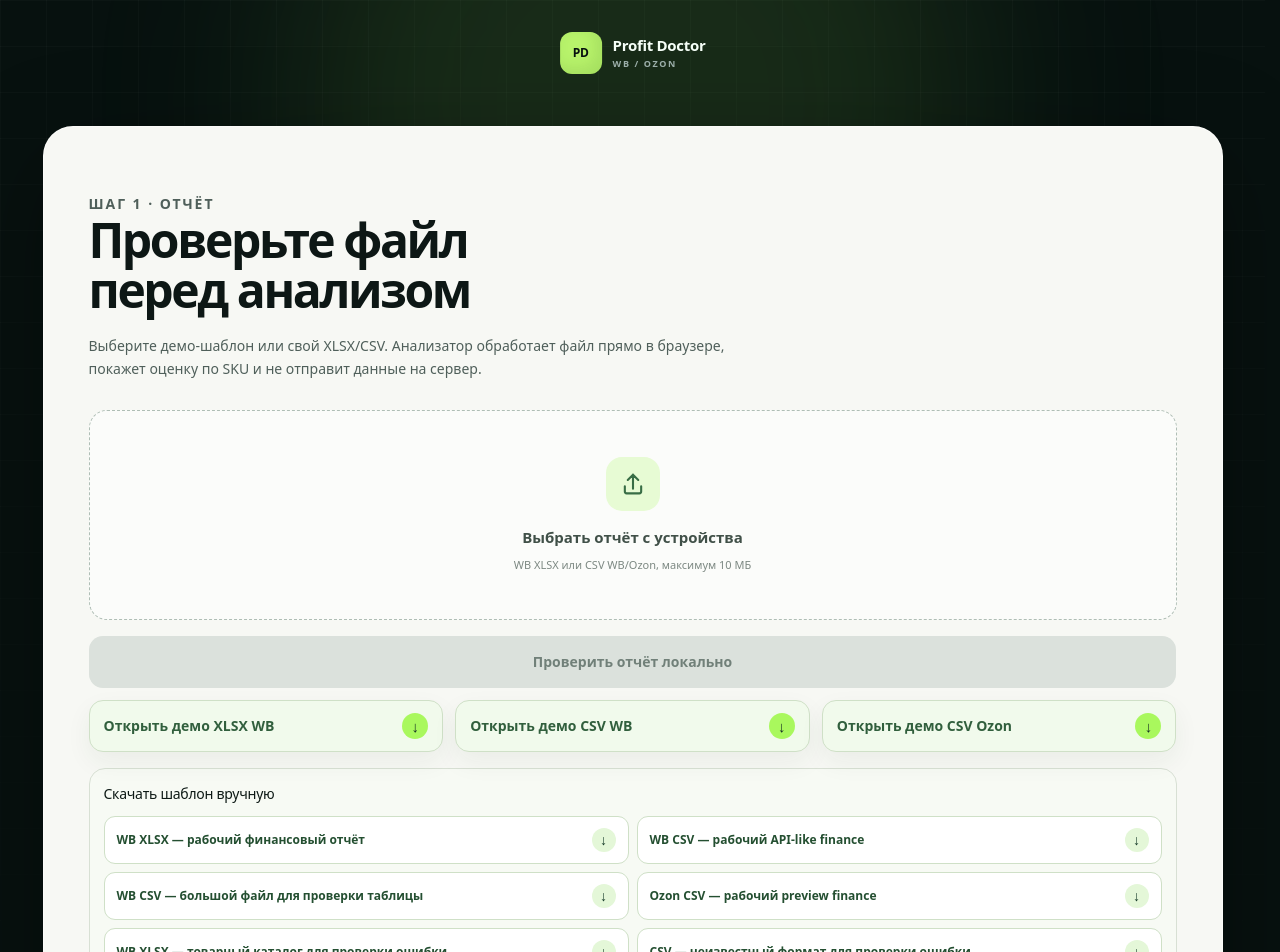
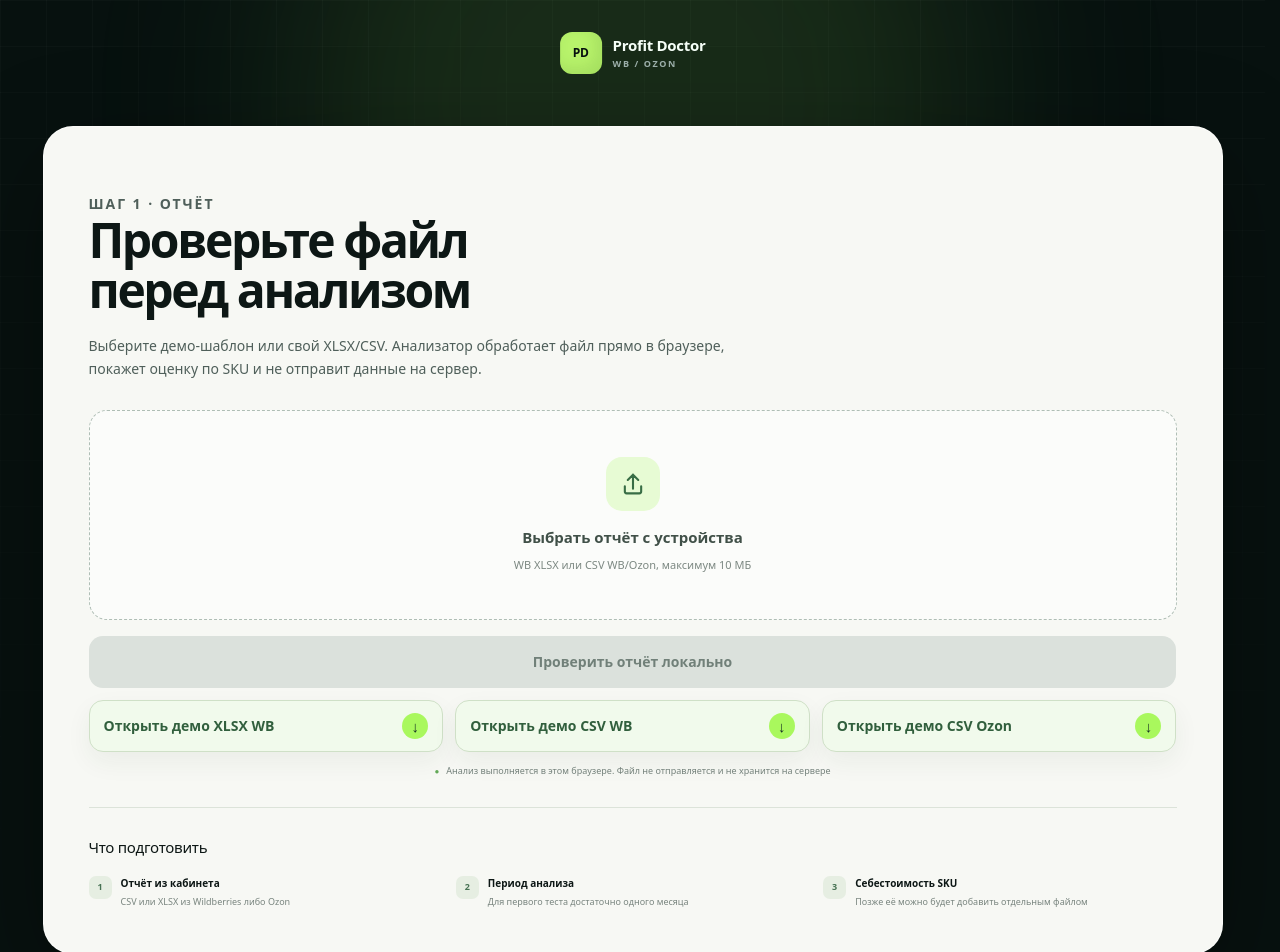
Before and after one commit to aegorova004-ui/Profit-Doctor-WB-Ozon, a Next.js app: page /upload in a window 1280 px wide. Shown: the top 952 px of the page. Built offline with nearby package versions, Linux system fonts and the light colour scheme.

Commit message:
Убрать ручной список демо-шаблонов из UI

```diff
--- a/src/app/globals.css
+++ b/src/app/globals.css
@@ -2379,78 +2379,6 @@
   background: #f4faef;
 }
 
-.demo-templates {
-  display: grid;
-  gap: 12px;
-  margin-top: 16px;
-  padding: 14px;
-  border: 1px solid #d8e0d4;
-  border-radius: 16px;
-  background: #f7faf4;
-}
-
-.demo-templates h2 {
-  margin: 0;
-  color: #0d1915;
-  font-size: 14px;
-  letter-spacing: -0.02em;
-}
-
-.demo-templates p {
-  margin: 5px 0 0;
-  color: #5d6c64;
-  font-size: 12px;
-  line-height: 1.5;
-}
-
-.demo-templates ul {
-  display: grid;
-  grid-template-columns: repeat(2, minmax(0, 1fr));
-  gap: 8px;
-  margin: 0;
-  padding: 0;
-  list-style: none;
-}
-
-.demo-templates a {
-  display: flex;
-  align-items: center;
-  justify-content: space-between;
-  gap: 12px;
-  min-height: 100%;
-  padding: 11px 12px;
-  color: #244f31;
-  border: 1px solid #cfe0c7;
-  border-radius: 11px;
-  background: #ffffff;
-  font-size: 12px;
-  font-weight: 800;
-  line-height: 1.35;
-  text-decoration: none;
-}
-
-.demo-templates a span:first-child {
-  min-width: 0;
-}
-
-.demo-templates a span[aria-hidden="true"] {
-  width: 24px;
-  height: 24px;
-  flex: 0 0 auto;
-  display: grid;
-  place-items: center;
-  color: #173c2a;
-  border-radius: 999px;
-  background: #e4f7d8;
-  font-size: 14px;
-  line-height: 1;
-}
-
-.demo-templates a:hover {
-  border-color: #9bc686;
-  background: #edf9e7;
-}
-
 .upload-privacy {
   display: flex;
   align-items: center;
@@ -3775,10 +3703,6 @@
     grid-template-columns: 1fr;
   }
 
-  .demo-templates ul {
-    grid-template-columns: 1fr;
-  }
-
   .upload-help ol {
     grid-template-columns: 1fr;
     gap: 16px;
--- a/src/components/report-upload.tsx
+++ b/src/components/report-upload.tsx
@@ -15,7 +15,6 @@
 import { parseCsvRows } from "@/domain/reports/csv";
 import {
   OZON_CSV_DEMO_REPORT,
-  PUBLIC_DEMO_TEMPLATE_LINKS,
   WB_CSV_DEMO_REPORT,
   WB_XLSX_DEMO_REPORT,
   WORKING_DEMO_TEMPLATE_LINKS,
@@ -1370,26 +1369,6 @@
       {demoMessage && (
         <p className="upload-message upload-demo-message">{demoMessage}</p>
       )}
-      {!report && !diagnostic && (
-        <section
-          className="demo-templates"
-          aria-labelledby="demo-templates-title"
-        >
-          <div>
-            <h2 id="demo-templates-title">Скачать шаблон вручную</h2>
-          </div>
-          <ul>
-            {PUBLIC_DEMO_TEMPLATE_LINKS.map((template) => (
-              <li key={template.href}>
-                <a href={template.href} download>
-                  <span>{template.description}</span>
-                  <span aria-hidden="true">↓</span>
-                </a>
-              </li>
-            ))}
-          </ul>
-        </section>
-      )}
       <p className="upload-privacy">
         <span aria-hidden="true">●</span>
         Анализ выполняется в этом браузере. Файл не отправляется и не хранится
```
Also changed, not shown: 1 other file (tests, documents, lock files or other folders).
